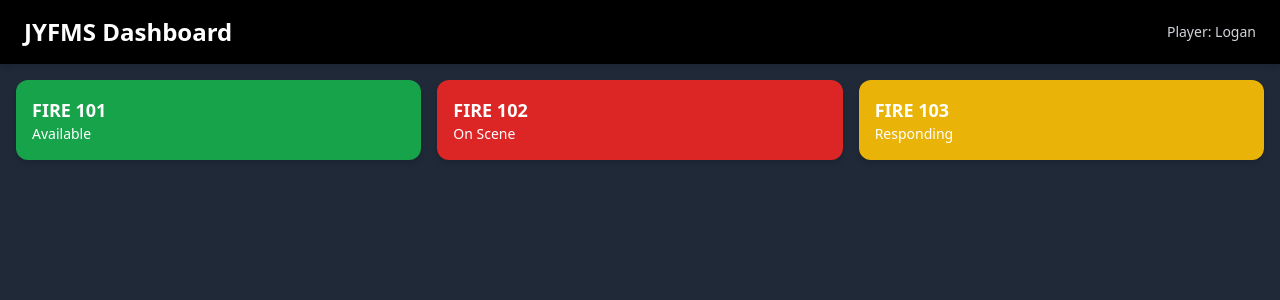
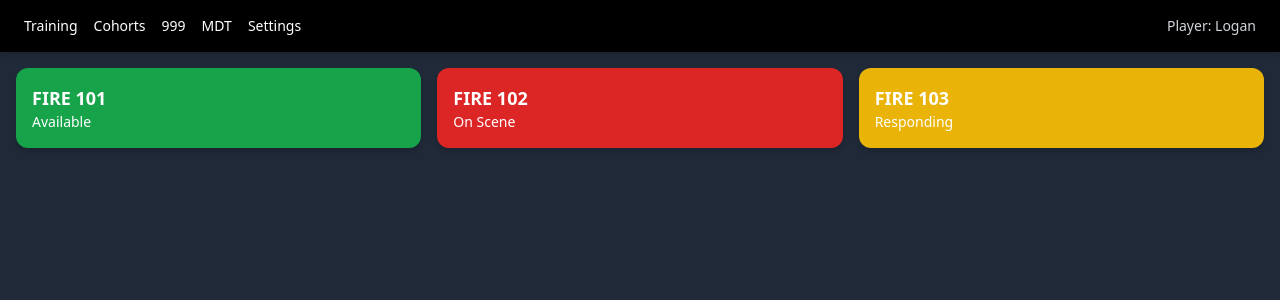
Before and after one commit to Icypanic/fms, a Next.js app: page / in a window 1280 px wide. Shown: the top 300 px of the page. Built offline with nearby package versions, Linux system fonts and the light colour scheme.

Commit message:
Update Header.js

```diff
--- a/components/Header.js
+++ b/components/Header.js
@@ -1,9 +1,18 @@
 import React from 'react';
+import Link from 'next/link';
+
+const tabs = ['Training', 'Cohorts', '999', 'MDT', 'Settings'];
 
 export default function Header() {
   return (
-    <header className="w-full bg-black text-white flex items-center justify-between px-6 py-4 shadow-md">
-      <div className="text-2xl font-bold">JYFMS Dashboard</div>
+    <header className="w-full bg-black text-white px-6 py-4 shadow-md flex items-center justify-between">
+      <nav className="flex space-x-4">
+        {tabs.map((tab) => (
+          <Link key={tab} href={`/${tab.toLowerCase()}`} className="text-sm hover:text-accent font-medium">
+            {tab}
+          </Link>
+        ))}
+      </nav>
       <div className="text-sm text-gray-300">Player: Logan</div>
     </header>
   );
```
